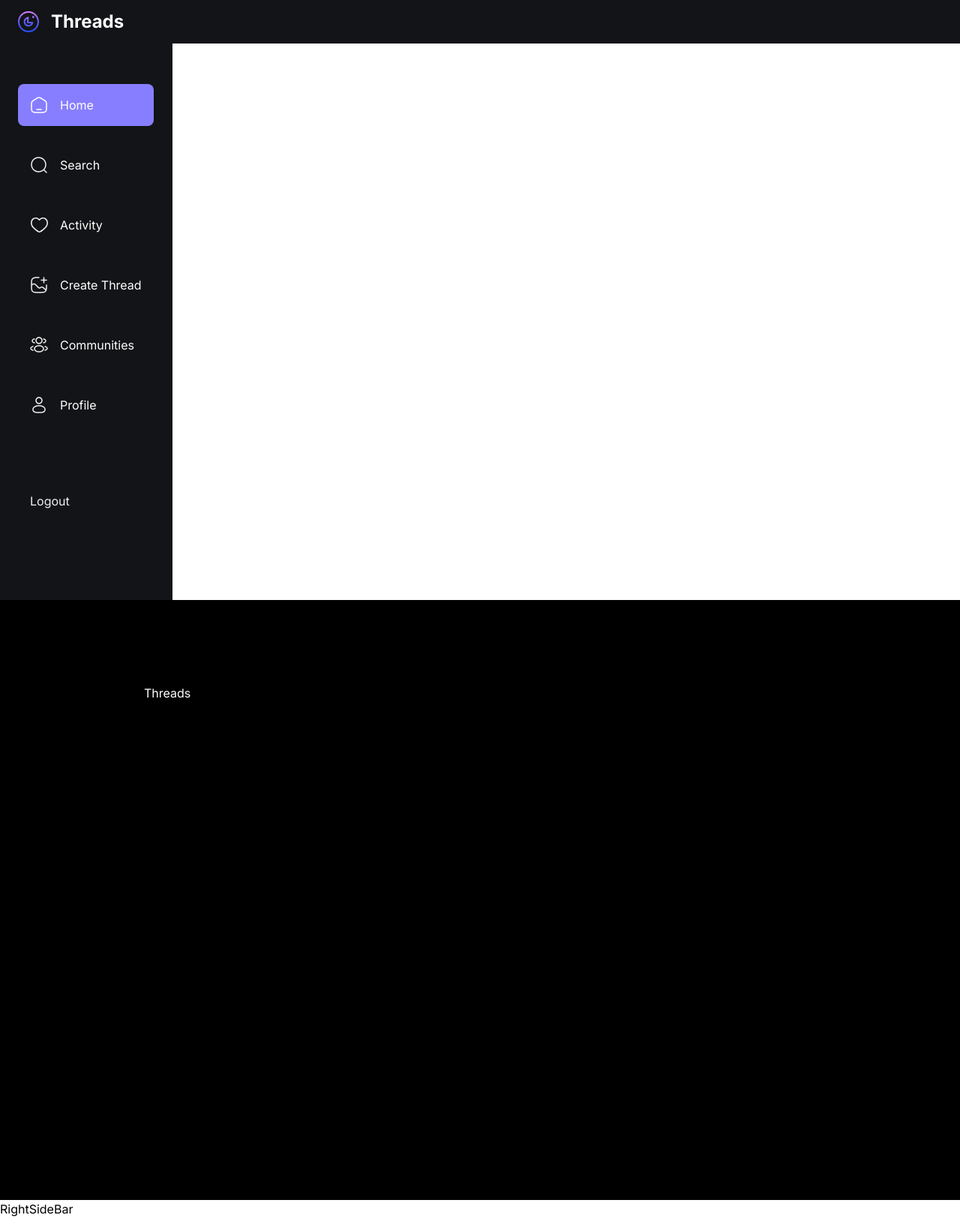
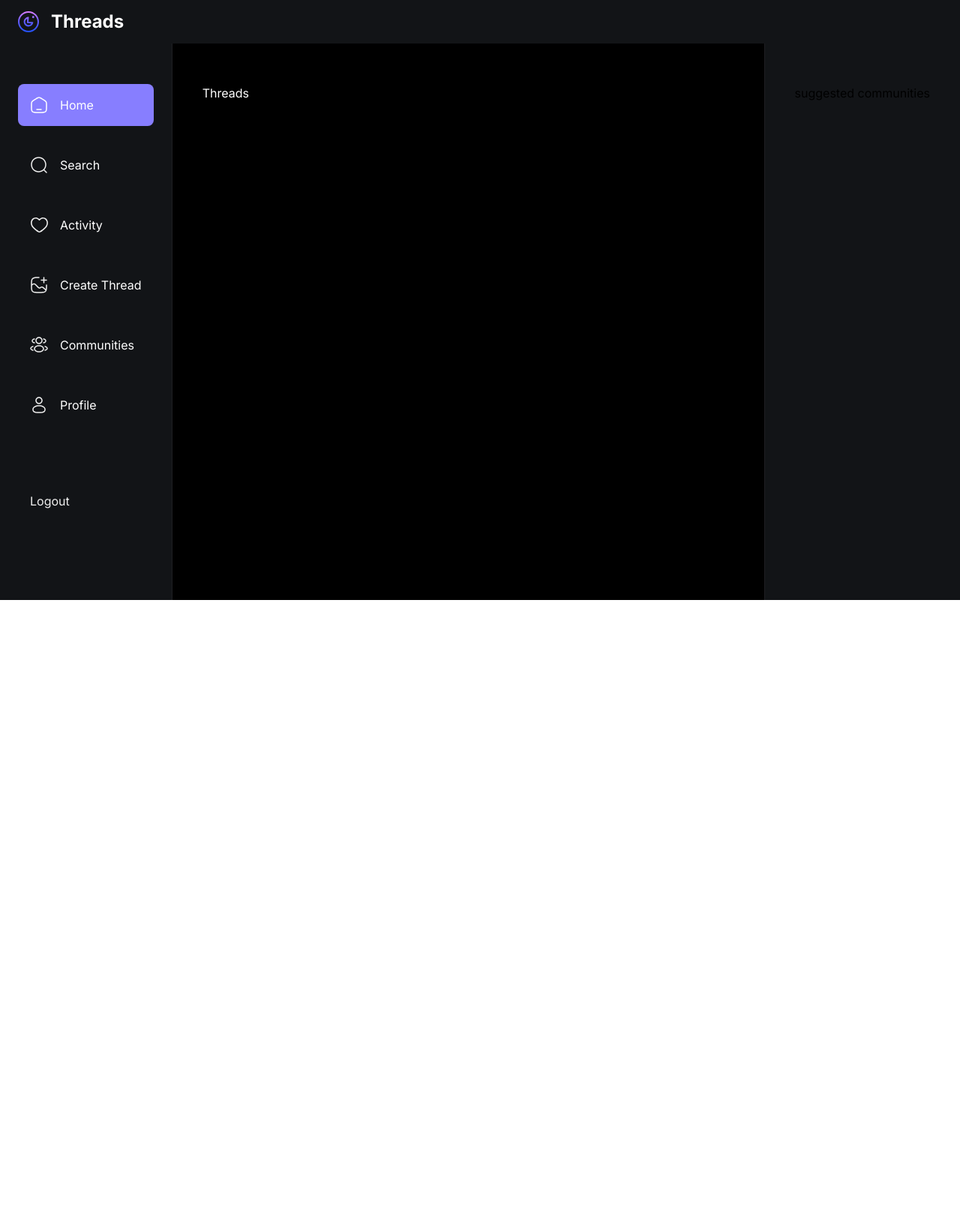
Before and after one commit to joffreynk/threads-clone, a Next.js app: page / in a window 1280 px wide. Shown: the whole page at 75% size. After the commit the page ends 800 px from the top, so only its background shows below. Built offline with nearby package versions, Linux system fonts and the light colour scheme; no server answers.

Commit message:
add right side bar

```diff
--- a/src/app/(root)/layout.tsx
+++ b/src/app/(root)/layout.tsx
@@ -27,7 +27,7 @@ export default function RootLayout({
         <html lang="en">
           <body className={inter.className}>
             <TopNavBar />
-            <main>
+            <main className='flex'>
               <LeftSideBar />
               <section className='main-container'>
                 <div className='w-full max-w-4xl'>
--- a/src/components/shared/RightSideBar.tsx
+++ b/src/components/shared/RightSideBar.tsx
@@ -1,6 +1,10 @@
 
 const RightSideBar = () => {
-  return <div>RightSideBar</div>;
+  return <section className="custom-scrollbar rightsidebar">
+    <div className="flex flex-1 flex-col justify-start">
+      <h3>suggested communities</h3>
+    </div>
+  </section>;
 }
 
 export default RightSideBar
```
